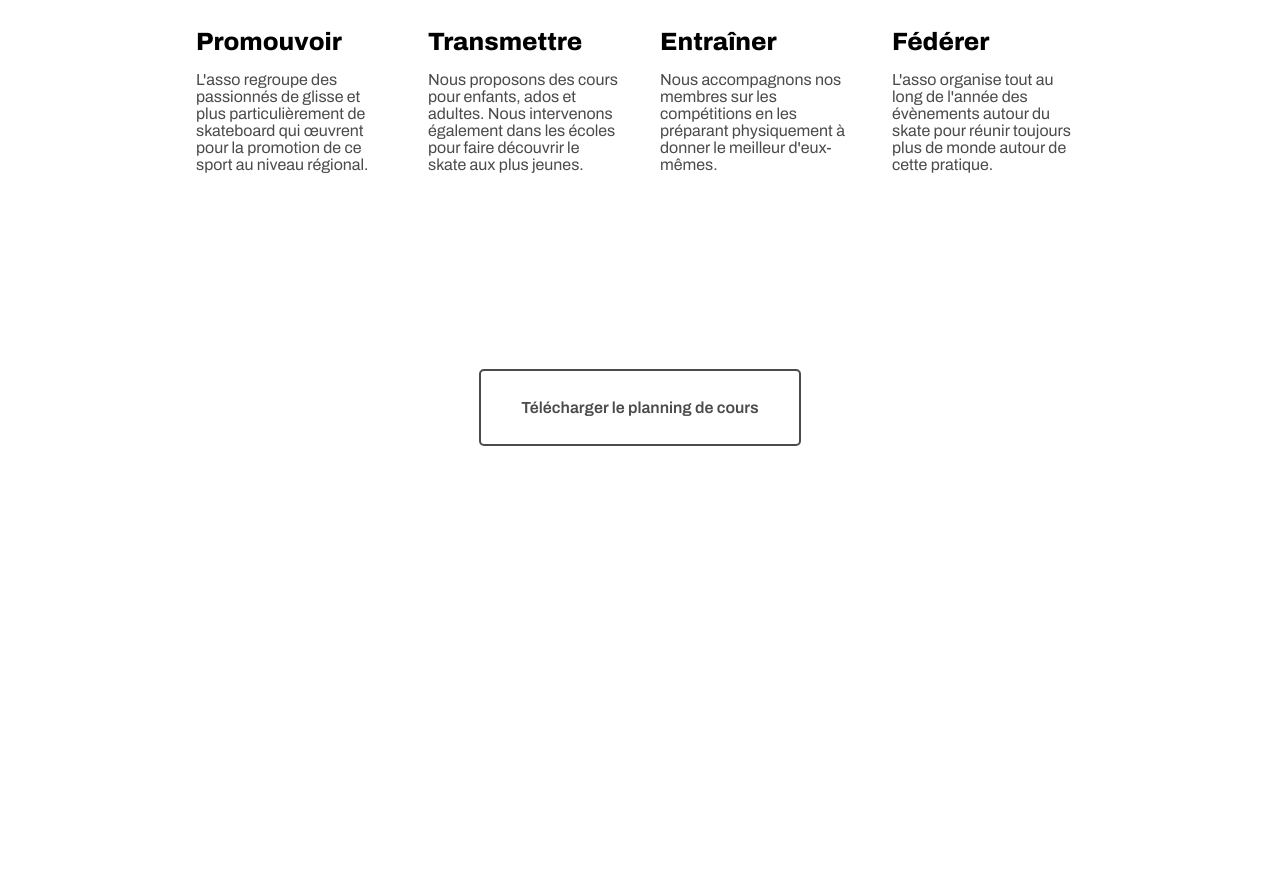
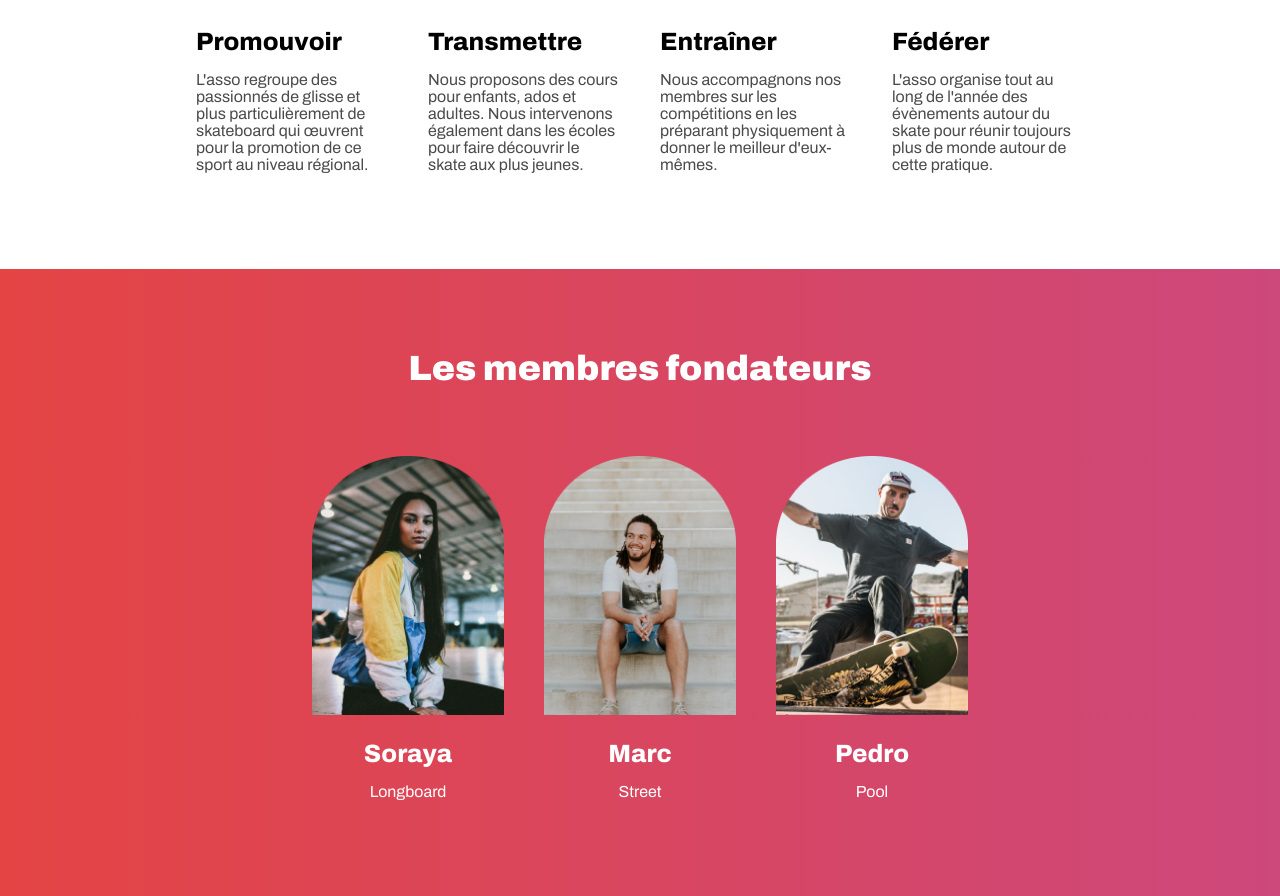
Before and after one commit to TBoileau/oc-testeur-2, a plain HTML site: page index.html in a window 1280 px wide. Shown: the part 1064-1960 px from the top of the page. Before the commit the page ends 1610 px from the top, so only its background shows below. Drawn offline with Linux system fonts and the light colour scheme.

Commit message:
feat: ajout de la section "Les membres fondateurs" (#3)

```diff
--- a/index.html
+++ b/index.html
@@ -39,9 +39,24 @@
 						</article>
 					</div>
 				</section>
-				<section>
+				<section class="sectionLinearGradientBackground whiteContentSection textCenter">
+					<h2>Les membres fondateurs</h2>
 					<div class="directionRow">
-						<a class="button buttonDrakGreyColor" href="documents/planning">Télécharger le planning de cours</a>
+						<article>
+							<img src="images/soraya.png" alt="photo portrait de trois quart de Soraya">
+							<h3>Soraya</h3>
+							<p>Longboard</p>
+						</article>
+						<article>
+							<img src="images/marc.png" alt="photo de Marc assi sur des marches">
+							<h3>Marc</h3>
+							<p>Street</p>
+						</article>
+						<article>
+							<img src="images/pedro.png" alt="photo de Pedro faisant du Skateboard">
+							<h3>Pedro</h3>
+							<p>Pool</p>
+						</article>
 					</div>
 				</section>
 			</main>
```
